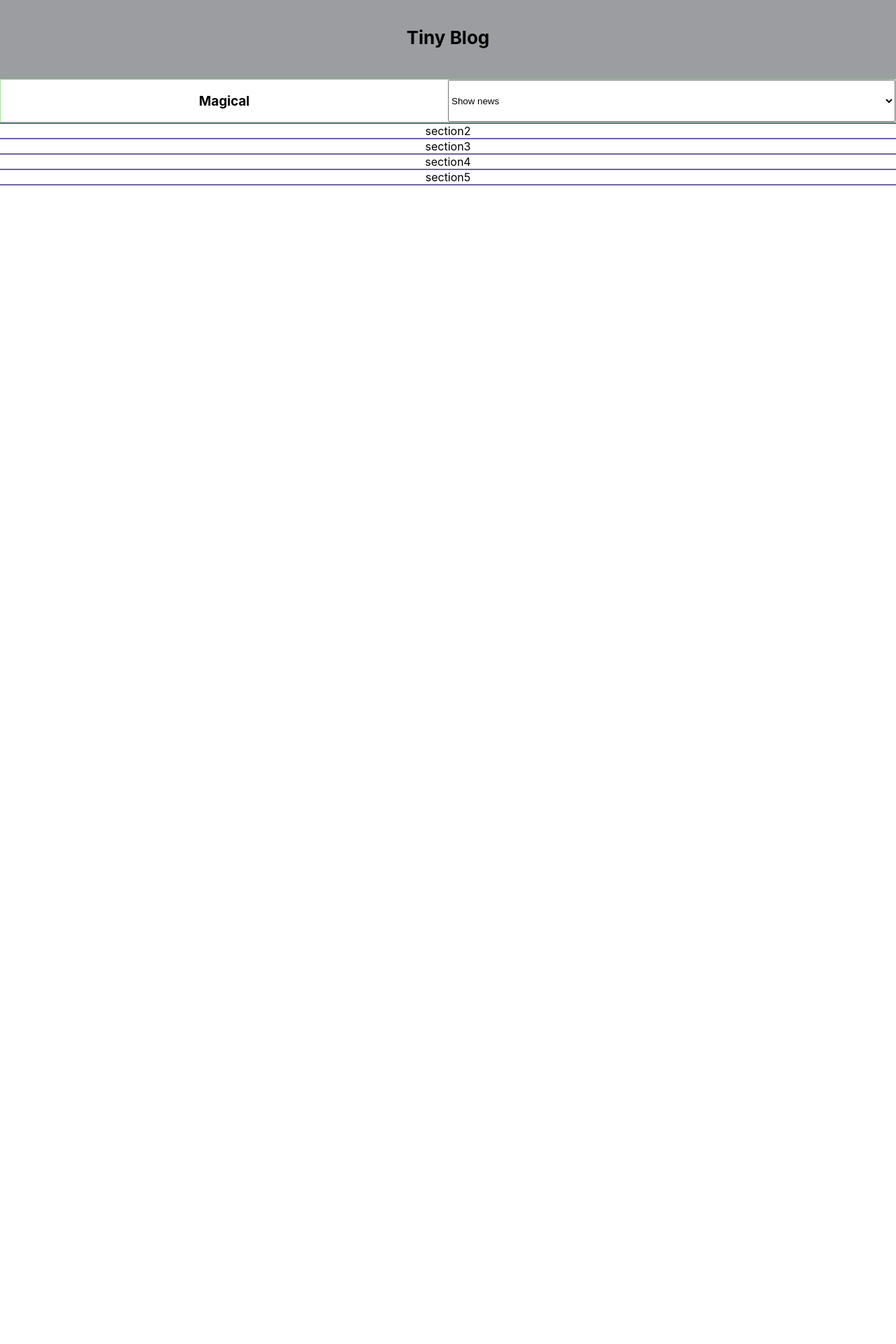
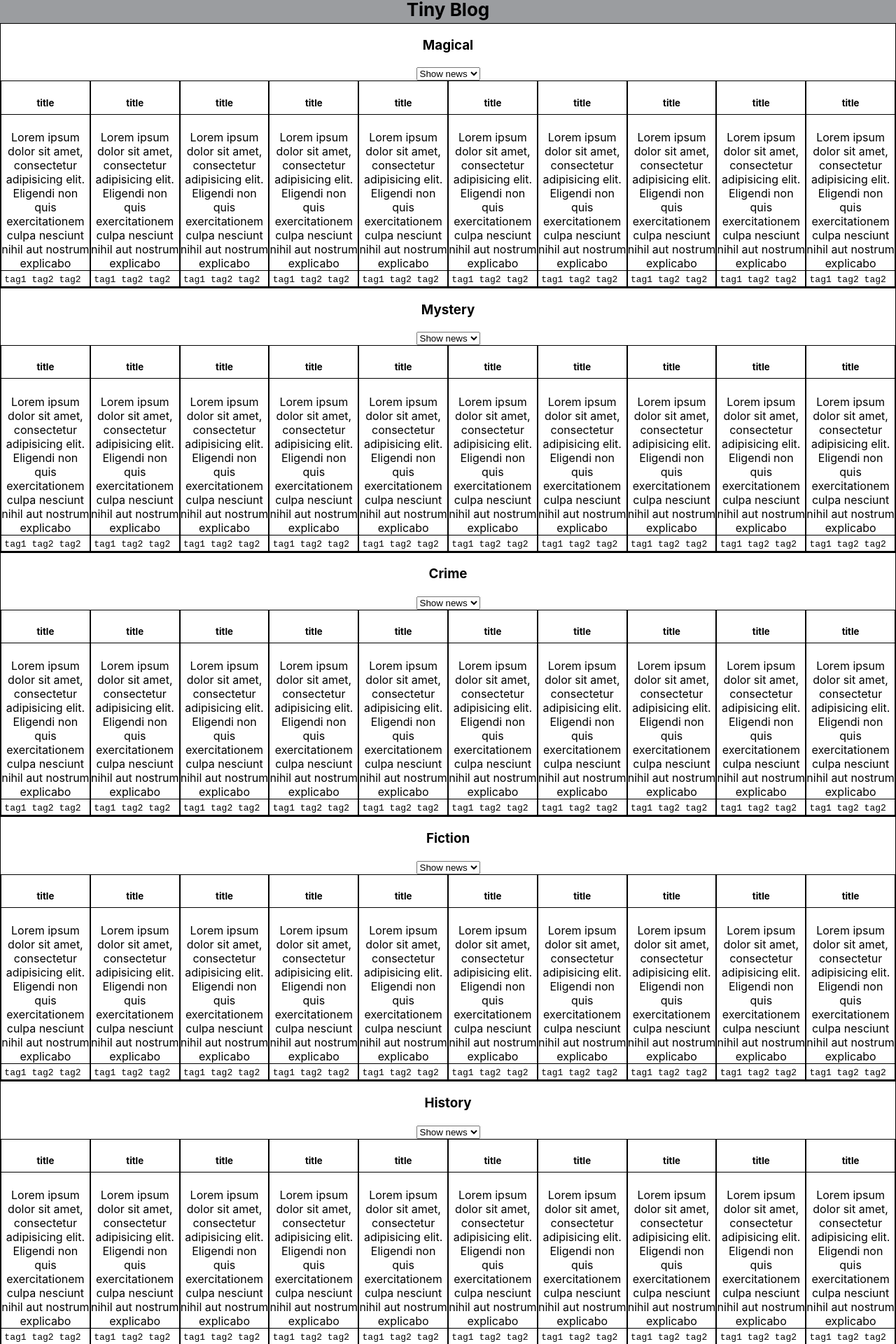
Before and after one commit to debe82/PGP-salt_tiny-blog, a React (Create React App) app: page / in a window 1280 px wide. Shown: the part 7-1927 px from the top of the page at 70% size. Before the commit the page ends 800 px from the top, so only its background shows below. Built offline with nearby package versions, Linux system fonts and the light colour scheme.

Commit message:
added fake articles for test

```diff
--- a/src/App.css
+++ b/src/App.css
@@ -3,10 +3,9 @@
 
 }
 
-
 .App-header {
   background-color: #909296e5;
-  min-height: 15vh;
+  min-height: 5vh;
   display: flex;
   flex-direction: column;
   align-items: center;
@@ -19,37 +18,61 @@
 .section {
   display: flex;
   flex-direction: column;
+  border: 1px solid black;
 }
 
-.general {
-  display: grid;
-  grid-template-columns: 1fr 1fr;
-  border: 1px solid rgb(159, 229, 150);
-
+.section-header {
+  align-items: center;
+  justify-content: center;
 }
 
-.news {
-  display: flex;
-  flex-direction: row;
-  border: 1px solid rgb(113, 100, 168);
+.section-news {
+  align-items: center;
+  justify-content: center;
 }
 
-
 .singleNews {
-  border: 1px solid rgb(228, 57, 51);
+  border: 1px solid black;
+  width: 90%;
 }
 
 .article-title {
-  align-items: center;
-  justify-content: center;
-  vertical-align:middle;
+  height: 3vh;
+  vertical-align: middle;
   border-bottom: 1px solid black;
 }
 
 .article-body {
+  height: 25vh;
+  width: 100%;
+  padding-left: 0px 2px 0px 2px;
   border-bottom: 1px solid black;
+  overflow-y: scroll;
+}
+
+.footer-tag {
+  margin-bottom: 2px;
 }
 
 .article-tags {
   display: inline;
 }
+
+
+
+
+@media only screen and (min-width: 550px) {
+
+  .section-news {
+    display: flex;
+    flex-direction: row;
+    grid-template-columns: 1fr 1fr;
+
+    overflow-x: scroll;
+  }
+
+
+}
+
+@media only screen and (min-width: 850px) {
+}
--- a/src/App.tsx
+++ b/src/App.tsx
@@ -1,17 +1,27 @@
 import React, { useEffect, useState } from 'react';
 import './App.css';
-import { IArticle } from './helper/interfaces';
+import { IArticle, Article, fakeArticle } from './helper/interfaces';
 import { getArticles } from './api/dataManagement';
 
 function App() {
 
   const [listOfArticles, setListOfArticles] = useState([]);
+  const [fakeList, setFakeList] = useState<Article[]>([]);
   const [showNews, setShowNews] = useState(true);
 
-  const fetchData =async () => {
+  const fetchData  =async () => {
     console.log("fetchData()")
     const allArticles = await getArticles();
     setListOfArticles(allArticles);
+  }
+
+  const fillArticle = () => {
+    let arrArticles: Article[] = [];
+    for(let i=0; i < 10; i++) {
+      arrArticles.push(fakeArticle);
+    }
+
+    setFakeList(arrArticles);
   }
 
   const toggleShowNews = (value: boolean) => {
@@ -23,6 +33,7 @@ function App() {
 
   useEffect(() => {
     //fetchData();
+    fillArticle();
   }, []);
 
   return (
@@ -31,16 +42,17 @@ function App() {
         Tiny Blog
       </header>
       <section className='section'>
-        <section className='general'>
+        <section className='section-header'>
           <h3>Magical</h3>
           <select>
             <option value="true" onChange={()=> toggleShowNews(true)}>Show news</option>
             <option value="false" onChange={()=> toggleShowNews(false)}>Hide</option>
-            </select>
+          </select>
         </section>
         {showNews ?
-          <section className='news'>
-          {listOfArticles.filter((a: IArticle) => a.tags.includes("magical")).map((item: IArticle, index: number) => {
+          <section className='section-news'>
+          {//listOfArticles.filter((a: IArticle) => a.tags.includes("magical")).map((item: IArticle, index: number) => {
+            fakeList.map((item: IArticle, index: number) => {
             return (
               <section key={index} className='singleNews'>
                 <h5 className='article-title'>{item.title}</h5>
@@ -56,31 +68,150 @@ function App() {
                   }
                 </footer>
               </section>
-            )
+            )})}
+          </section>
+        : null
+        }
+      </section>
 
-          })}
+      <section className='section'>
+        <section className='section-header'>
+          <h3>Mystery</h3>
+          <select>
+            <option value="true" onChange={()=> toggleShowNews(true)}>Show news</option>
+            <option value="false" onChange={()=> toggleShowNews(false)}>Hide</option>
+          </select>
+        </section>
+        {showNews ?
+          <section className='section-news'>
+          {//listOfArticles.filter((a: IArticle) => a.tags.includes("mystery")).map((item: IArticle, index: number) => {
+            fakeList.map((item: IArticle, index: number) => {
+            return (
+              <section key={index} className='singleNews'>
+                <h5 className='article-title'>{item.title}</h5>
+                <div></div>
+                <article className='article-body'>{item.body}</article>
+                <div></div>
+                <footer className='footer-tag'>
+                  {item.tags.map((tag) => {
+                    return (
+                      <pre className='article-tags'>{tag} </pre>
+                    )})
+
+                  }
+                </footer>
+              </section>
+            )})}
+          </section>
+        : null
+        }
+      </section>
 
 
 
+      <section className='section'>
+      <section className='section-header'>
+          <h3>Crime</h3>
+          <select>
+            <option value="true" onChange={()=> toggleShowNews(true)}>Show news</option>
+            <option value="false" onChange={()=> toggleShowNews(false)}>Hide</option>
+          </select>
         </section>
+        {showNews ?
+          <section className='section-news'>
+          {//listOfArticles.filter((a: IArticle) => a.tags.includes("crime")).map((item: IArticle, index: number) => {
+            fakeList.map((item: IArticle, index: number) => {
+            return (
+              <section key={index} className='singleNews'>
+                <h5 className='article-title'>{item.title}</h5>
+                <div></div>
+                <article className='article-body'>{item.body}</article>
+                <div></div>
+                <footer className='footer-tag'>
+                  {item.tags.map((tag) => {
+                    return (
+                      <pre className='article-tags'>{tag} </pre>
+                    )})
+
+                  }
+                </footer>
+              </section>
+            )})}
+          </section>
         : null
         }
+      </section>
 
 
 
+      <section className='section'>
+      <section className='section-header'>
+          <h3>Fiction</h3>
+          <select>
+            <option value="true" onChange={()=> toggleShowNews(true)}>Show news</option>
+            <option value="false" onChange={()=> toggleShowNews(false)}>Hide</option>
+          </select>
+        </section>
+        {showNews ?
+          <section className='section-news'>
+          {//listOfArticles.filter((a: IArticle) => a.tags.includes("fiction")).map((item: IArticle, index: number) => {
+            fakeList.map((item: IArticle, index: number) => {
+            return (
+              <section key={index} className='singleNews'>
+                <h5 className='article-title'>{item.title}</h5>
+                <div></div>
+                <article className='article-body'>{item.body}</article>
+                <div></div>
+                <footer className='footer-tag'>
+                  {item.tags.map((tag) => {
+                    return (
+                      <pre className='article-tags'>{tag} </pre>
+                    )})
+
+                  }
+                </footer>
+              </section>
+            )})}
+          </section>
+        : null
+        }
       </section>
-      <section className='section'>section2</section>
-        <section className='filter'></section>
-        <section className='news'></section>
-      <section className='section'>section3</section>
-        <section className='filter'></section>
-        <section className='news'></section>
-      <section className='section'>section4</section>
-        <section className='filter'></section>
-        <section className='news'></section>
-      <section className='section'>section5</section>
-        <section className='filter'></section>
-        <section className='news'></section>
+
+
+
+      <section className='section'>
+        <section className='section-header'>
+          <h3>History</h3>
+          <select>
+            <option value="true" onChange={()=> toggleShowNews(true)}>Show news</option>
+            <option value="false" onChange={()=> toggleShowNews(false)}>Hide</option>
+          </select>
+        </section>
+        {showNews ?
+          <section className='section-news'>
+          {//listOfArticles.filter((a: IArticle) => a.tags.includes("history")).map((item: IArticle, index: number) => {
+            fakeList.map((item: IArticle, index: number) => {
+            return (
+              <section key={index} className='singleNews'>
+                <h5 className='article-title'>{item.title}</h5>
+                <div></div>
+                <article className='article-body'>{item.body}</article>
+                <div></div>
+                <footer className='footer-tag'>
+                  {item.tags.map((tag) => {
+                    return (
+                      <pre className='article-tags'>{tag} </pre>
+                    )})
+
+                  }
+                </footer>
+              </section>
+            )})}
+          </section>
+        : null
+        }
+      </section>
+
     </div>
   );
 }
--- a/src/helper/interfaces.ts
+++ b/src/helper/interfaces.ts
@@ -1,5 +1,19 @@
+import { isParenthesizedTypeNode } from "typescript"
+
 export interface IArticle {
   title: string,
   body: string,
   tags: string[]
 }
+
+export type Article = {
+  title: string,
+  body: string,
+  tags: string[]
+}
+
+export const fakeArticle: Article = {
+  title: "title",
+  body: "Lorem ipsum dolor sit amet, consectetur adipisicing elit. Eligendi non quis exercitationem culpa nesciunt nihil aut nostrum explicabo reprehenderit optio amet ab temporibus asperiores quasi cupiditate. Voluptatum ducimus voluptates voluptas?",
+  tags: ["tag1", "tag2", "tag2"]
+}
```
